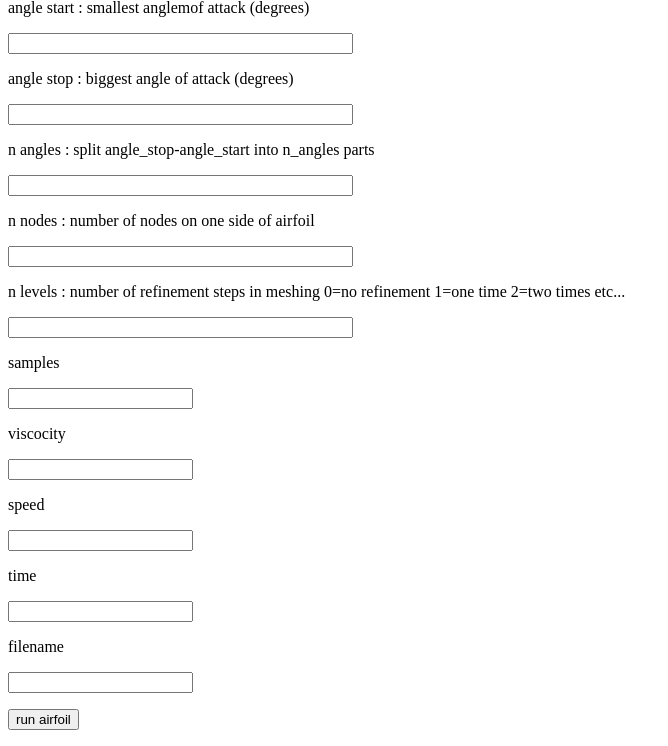
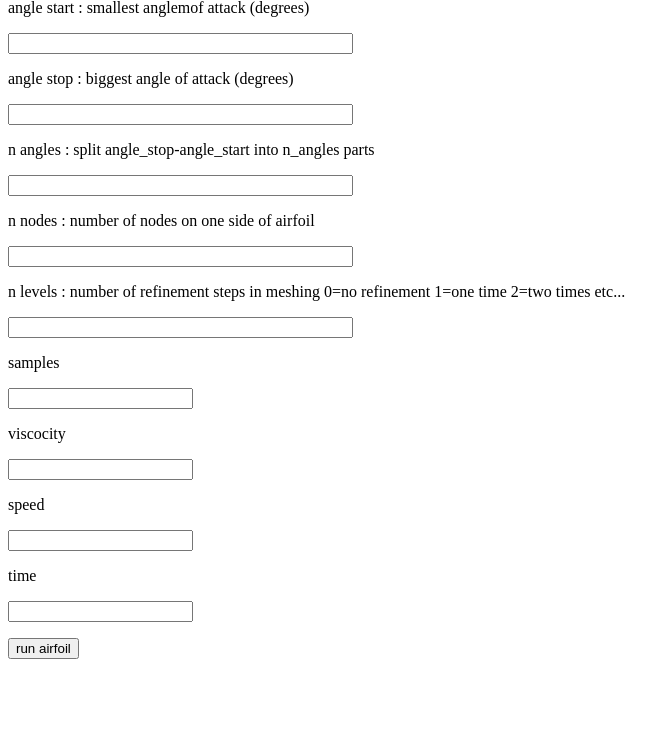
Before and after one commit to andrewaziz/CloudComputingNacaAirfoil, a Flask app: page /gmshairfoil in a window 1280 px wide. Shown: the part 195-941 px from the top of the page, without its empty margins (0-668 px from the left). After the commit the page ends 854 px from the top, so only its background shows below. Run offline with Flask 2, Linux system fonts and the light colour scheme.

Commit message:
upload drag_lif.m with swift

```diff
--- a/app/forms.py
+++ b/app/forms.py
@@ -27,7 +27,6 @@ class GMSHAirfoilForm(Form):
     viscocity = StringField('viscocity')
     speed = StringField('angles')
     time = StringField('time')
-    filename = StringField('filename')
 
 
 class AirfoilForm(Form):
--- a/app/templates/gmshairfoil.html
+++ b/app/templates/gmshairfoil.html
@@ -43,8 +43,6 @@
         <p> time </p>
         {{ form.time }}
 
-        <p> filename </p>
-		{{ form.filename }}
         <p><input type="submit" value="run airfoil"></p>
 
     </form>
--- a/app/views.py
+++ b/app/views.py
@@ -25,15 +25,18 @@ def test():
         angles = int(form.angles.data)
         nodes = form.nodes.data
         levels = form.levels.data
-
         samples = form.samples.data
         viscocity = form.viscocity.data
         speed = form.angles.data
         time = form.time.data
-        filename = form.filename.data
         step = ((angle_stop - angle_start) / angles)
         angle_list = [angle_start + step*x for x in range(angles+1)]
-        res = group([gmsh_convert_airfoil.s(str(x), str(x), str(angles), nodes, levels) for x in angle_list])()
+        res = group([gmsh_convert_airfoil.s(str(x), str(x), str(angles),
+                                                    nodes, levels, samples,viscocity,
+                                                    speed, time) for x in angle_list])()
+
+
+        return render_template('gmshairfoil.html', form=form)
 
     return render_template('gmshairfoil.html', form=form)
 
--- a/task.py
+++ b/task.py
@@ -7,7 +7,7 @@ from app import conn
 # celery -A app.celery worker
 
 @celery.task
-def gmsh_convert_airfoil(angle_start, angle_stop, angles, nodes, levels):
+def gmsh_convert_airfoil(angle_start, angle_stop, angles, nodes, levels, viscocity, speed, time):
     subprocess.call(['./run.sh', angle_start, angle_stop, angles, nodes, levels])
     subprocess.call('sudo chown -R ubuntu /home/ubuntu/msh', shell=True)
     subprocess.call('sudo chown -R ubuntu /home/ubuntu/geo', shell=True)
@@ -25,7 +25,7 @@ def gmsh_convert_airfoil(angle_start, angle_stop, angles, nodes, levels):
 
         airfoil_path = '/home/ubuntu/naca_airfoil/navier_stokes_solver/airfoil'
         subprocess.check_call('sudo {} {} {} {} {} {}'.format(airfoil_path,
-                    samples, viscocity, speed, time, filename), shell=True)
+                    samples, viscocity, speed, time, filename_xml), shell=True)
 
 
         filename = '{}/drag_lift.m'.format(filename_xml[len(path):])
```
